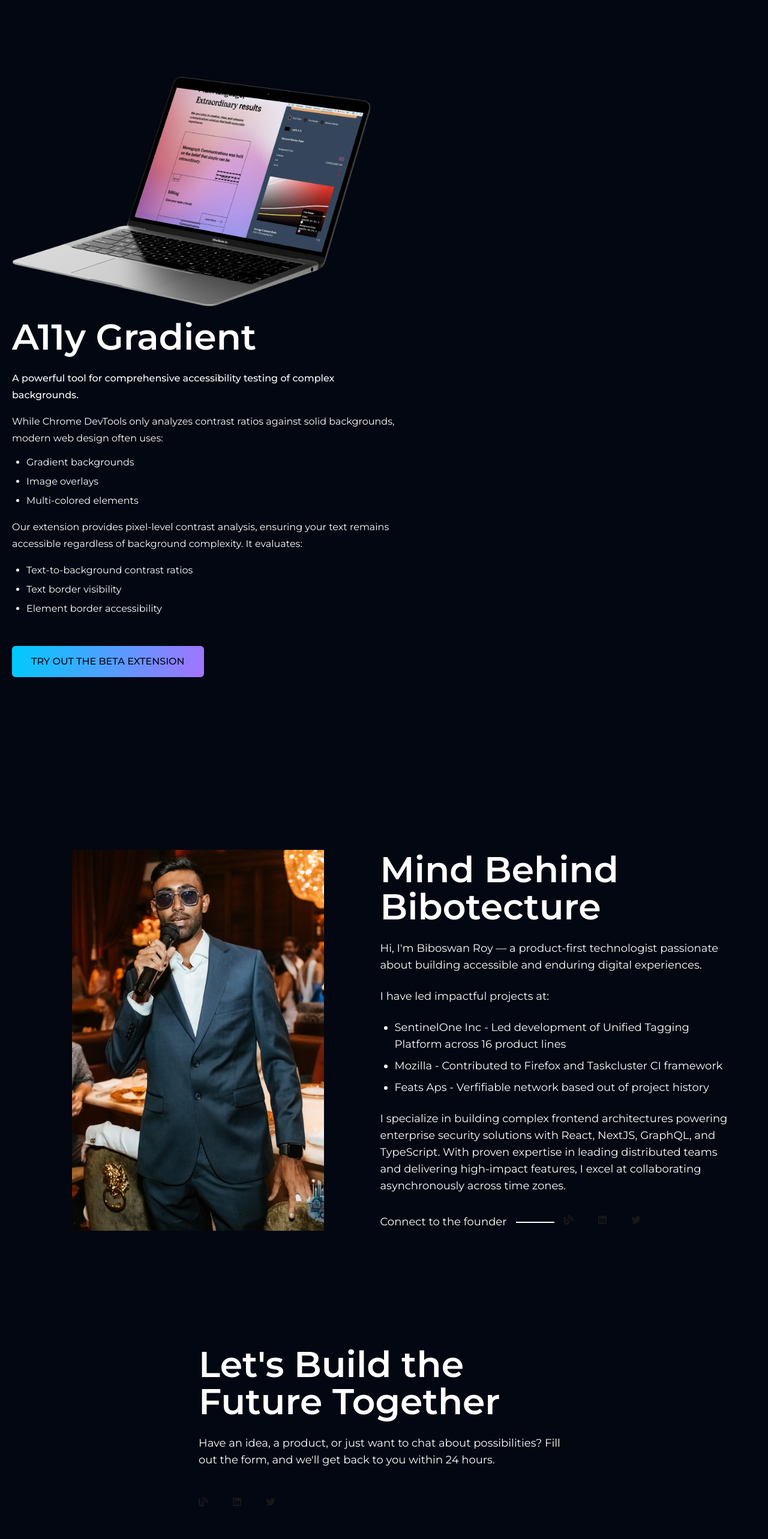
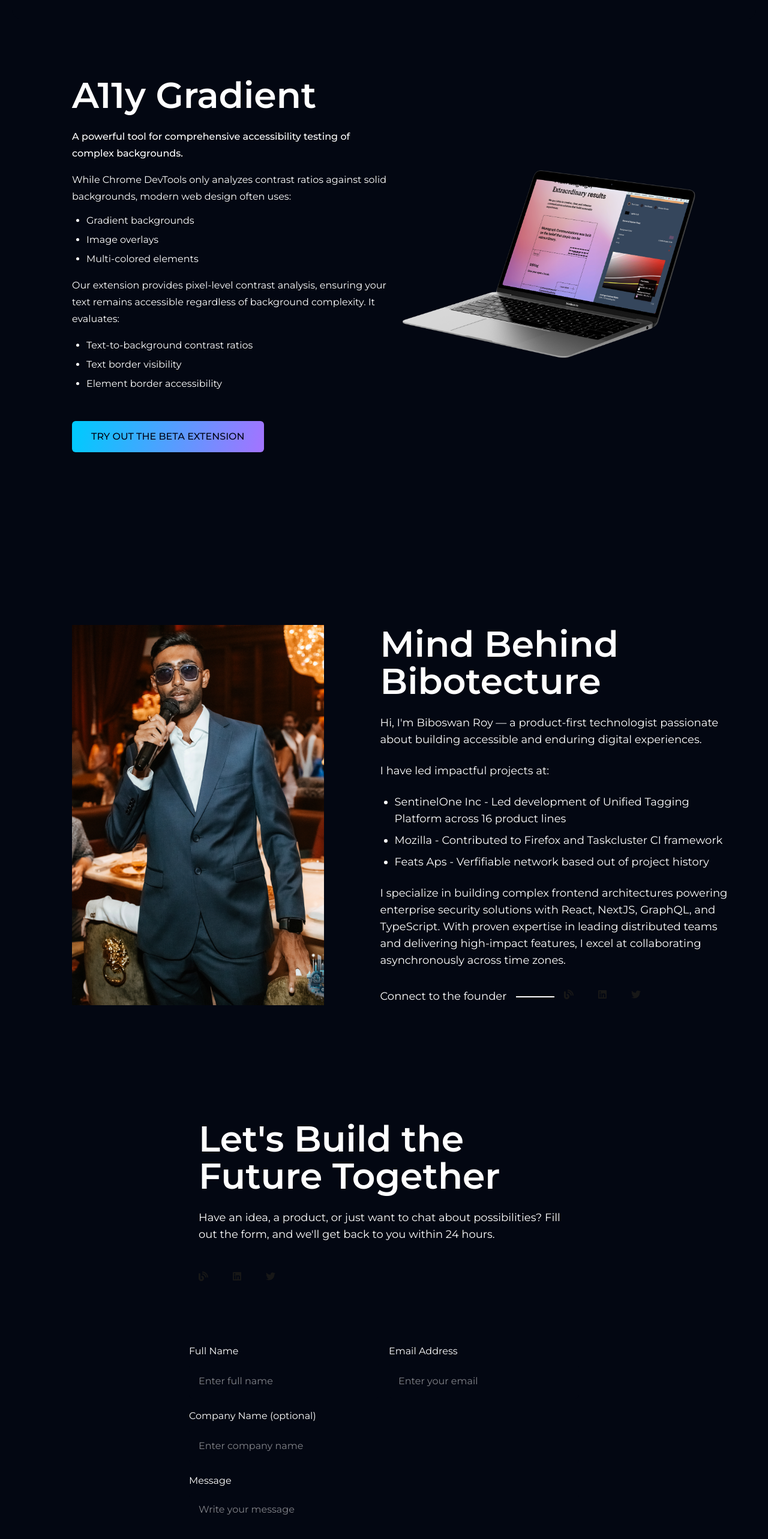
Before and after one commit to Biboswan/bibotecture-landing, a Next.js app: page / in a window 1280 px wide. Shown: the part 3760-6326 px from the top of the page at 60% size. Built offline with nearby package versions, Linux system fonts and the light colour scheme.

Commit message:
fix layout for a11y gradient section

```diff
--- a/app/components/ContactForm.tsx
+++ b/app/components/ContactForm.tsx
@@ -86,7 +86,7 @@ export const ContactForm: React.FC = () => {
   };
 
   return (
-    <form onSubmit={handleSubmit} className="text-base min-w-60 w-[650px] max-md:max-w-full">
+    <form onSubmit={handleSubmit}>
       <div className="w-full max-md:max-w-full">
         <div className="w-full leading-relaxed text-white max-md:max-w-full">
           <div className="flex flex-wrap gap-4 items-center w-full max-md:max-w-full">
--- a/app/components/Header.tsx
+++ b/app/components/Header.tsx
@@ -3,6 +3,13 @@ import { Logo } from "./Logo";
 import { Button } from "./Button";
 
 export const Header: React.FC = () => {
+  const scrollToContact = () => {
+    const contactSection = document.getElementById('contact');
+    if (contactSection) {
+      contactSection.scrollIntoView({ behavior: 'smooth' });
+    }
+  };
+
   return (
     <header className="flex flex-wrap gap-10 justify-between items-center self-stretch px-36 py-6 w-full text-base font-medium uppercase text-slate-950 max-md:px-5 max-md:max-w-full">
       <Logo className="object-contain shrink-0 self-stretch my-auto aspect-[3.82] w-[214px]" />
@@ -13,7 +20,7 @@ export const Header: React.FC = () => {
         >
           <img src="URL_menu" alt="" className="w-full h-full" />
         </button> */}
-        <Button>Contact Us</Button>
+        <Button onClick={scrollToContact}>Contact Us</Button>
       </nav>
     </header>
   );
--- a/app/components/LandingPage.tsx
+++ b/app/components/LandingPage.tsx
@@ -50,13 +50,8 @@ export const LandingPage = () => {
           />
         </div>
       </section>
-      <section className="flex overflow-hidden relative flex-col flex-wrap gap-5 items-center self-stretch pt-0 pb-48 w-full min-h-[782px] max-md:px-5 max-md:pt-0 max-md:pb-24 max-md:max-w-full">
-      <img
-          src="/images/chrome-extension.png"
-          alt=""
-          className="object-contain self-stretch my-auto aspect-[1.56] min-w-60 w-[599px] max-md:max-w-full"
-        />
-        <div className="flex relative flex-col self-stretch my-auto min-w-60 w-[650px] max-md:max-w-full">
+      <section className="flex overflow-hidden relative flex-col lg:flex-row gap-5 items-center self-stretch pt-0 pb-48 w-full min-h-[782px] px-5 lg:px-[100px] max-md:pt-0 max-md:pb-24 max-md:max-w-full">
+        <div className="flex relative flex-col self-stretch my-auto min-w-60 w-[650px] max-md:max-w-full order-2 lg:order-1">
           <div className="w-full text-white max-md:max-w-full">
             <h2 className="text-6xl font-semibold leading-[62px] max-md:max-w-full max-md:text-4xl max-md:leading-[50px]">
               A11y Gradient
@@ -97,6 +92,11 @@ export const LandingPage = () => {
             </Button>
           </a>
         </div>
+        <img
+          src="/images/chrome-extension.png"
+          alt="Chrome Extension Interface"
+          className="object-contain self-stretch my-auto aspect-[1.56] min-w-60 w-[599px] max-md:max-w-full order-1 lg:order-2"
+        />
       </section>
 
       <section className="flex flex-wrap gap-10 items-end py-24 px-5 max-md:max-w-full">
@@ -156,7 +156,9 @@ export const LandingPage = () => {
         </div>
       </section>
 
-      <ContactForm />
+      <section id="contact" className="text-base min-w-60 w-[650px] max-md:max-w-full">
+        <ContactForm />
+        </section>
       <Footer />
       <ScrollToTop />
     </main>
```
